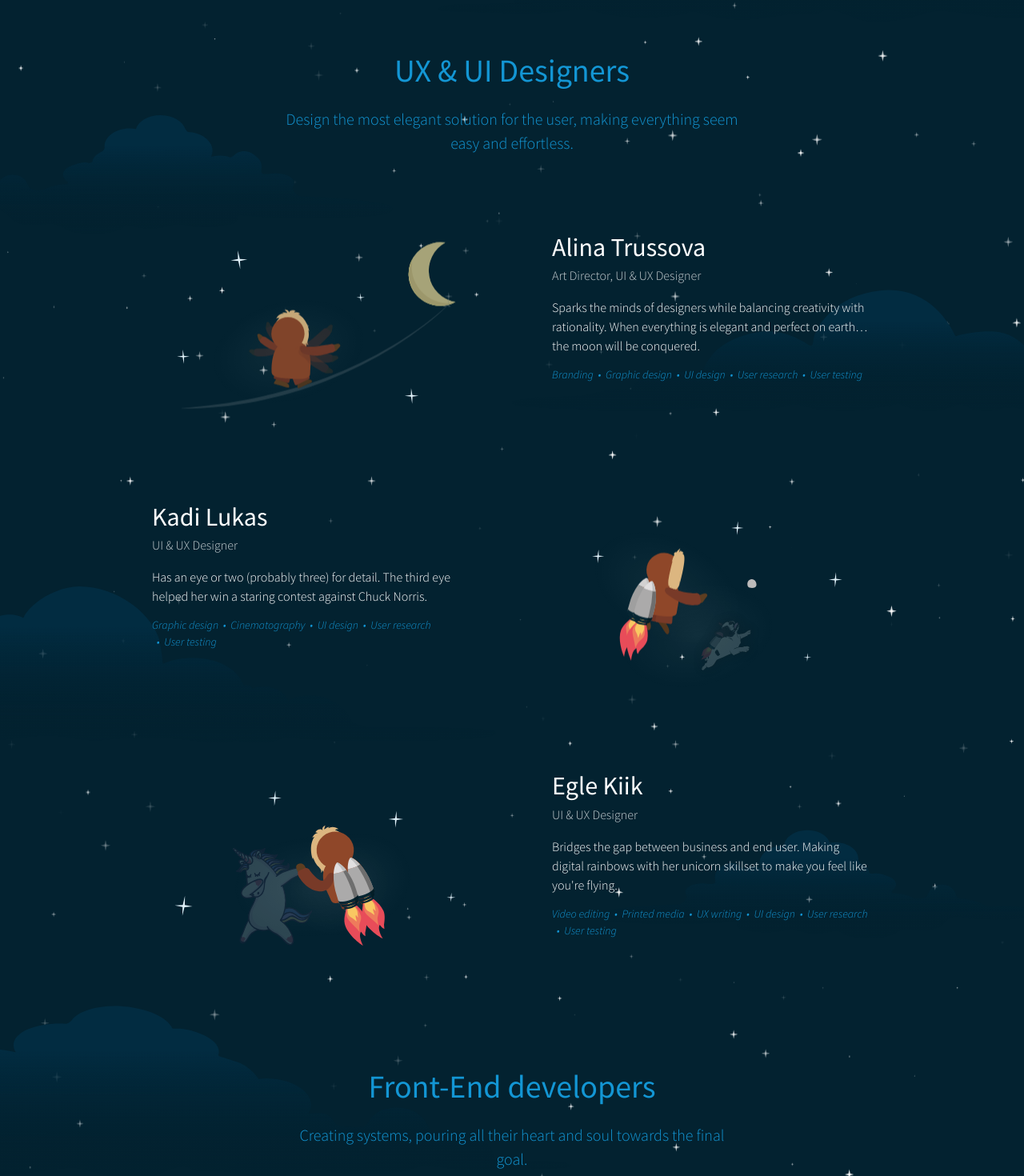
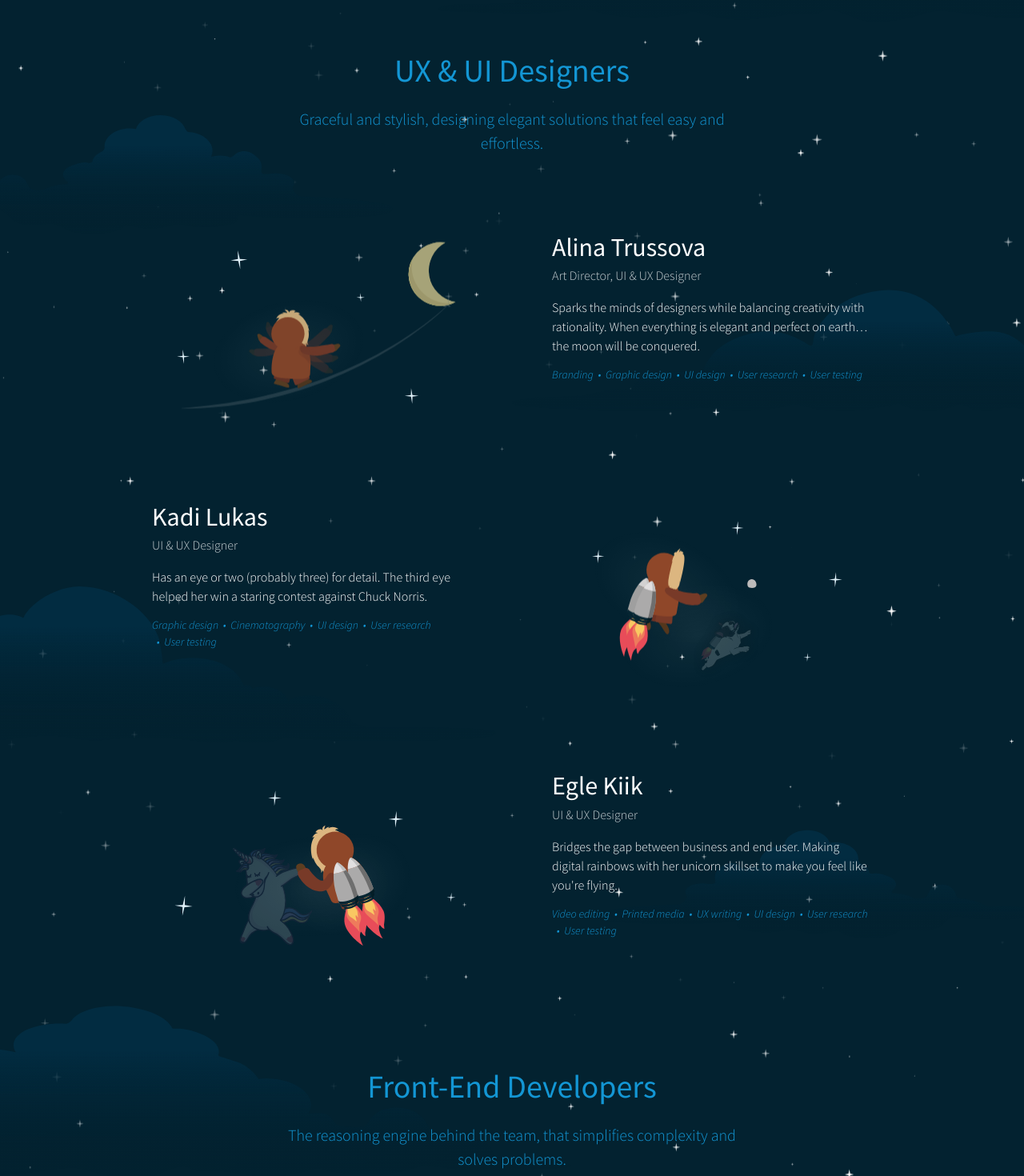
Before and after one commit to Iglu-OU/IgluX, a React app: page / in a window 1280 px wide. Shown: the part 3640-5110 px from the top of the page at 80% size. Built offline with nearby package versions, Linux system fonts and the light colour scheme; no server answers.

Commit message:
fix: Copy problems

```diff
--- a/src/components/Team.tsx
+++ b/src/components/Team.tsx
@@ -19,12 +19,12 @@ export class Team extends React.Component {
                 )}
                 {this.renderTeamSection(
                     'UX & UI Designers',
-                    'Design the most elegant solution for the user, making everything seem easy and effortless.',
+                    'Graceful and stylish, designing elegant solutions that feel easy and effortless.',
                     designer,
                 )}
                 {this.renderTeamSection(
-                    'Front-End developers',
-                    'Creating systems, pouring all their heart and soul towards the final goal.',
+                    'Front-End Developers',
+                    'The reasoning engine behind the team, that simplifies complexity and solves problems.',
                     fe,
                 )}
             </div>
```
